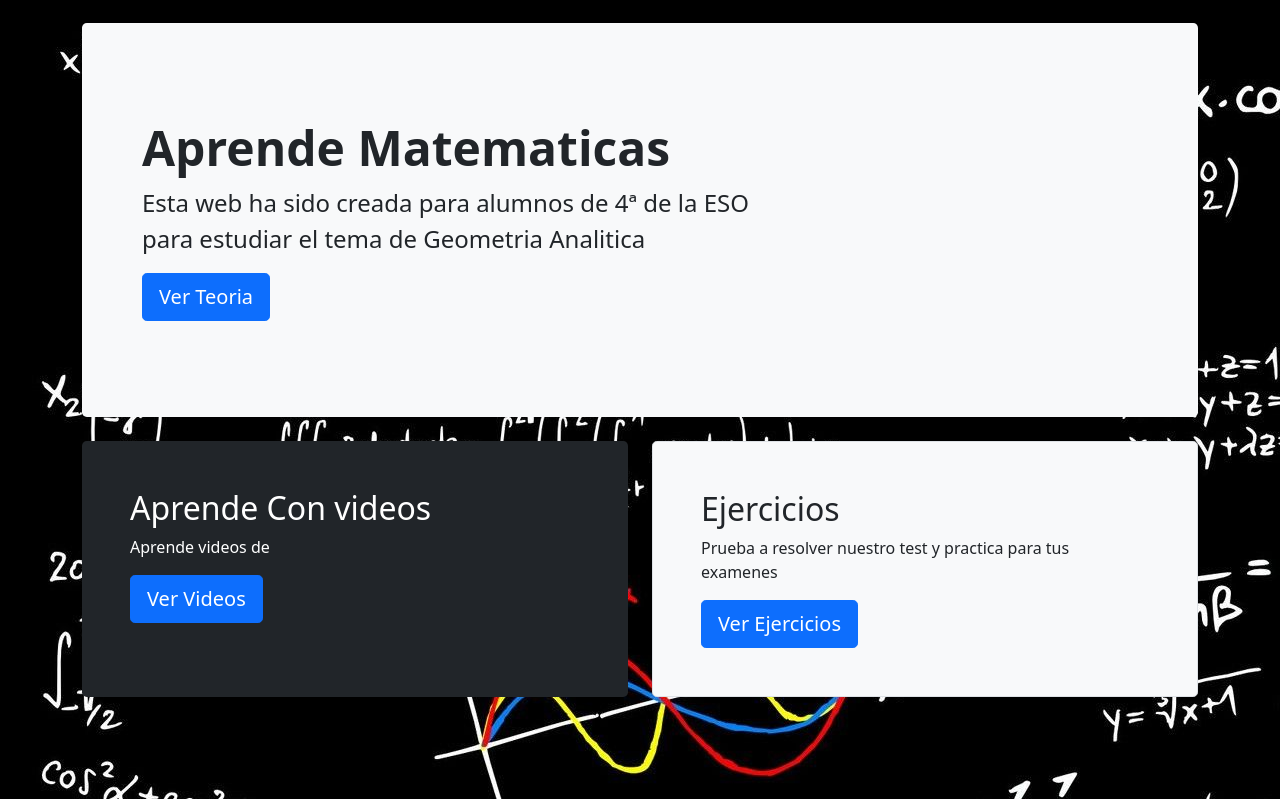
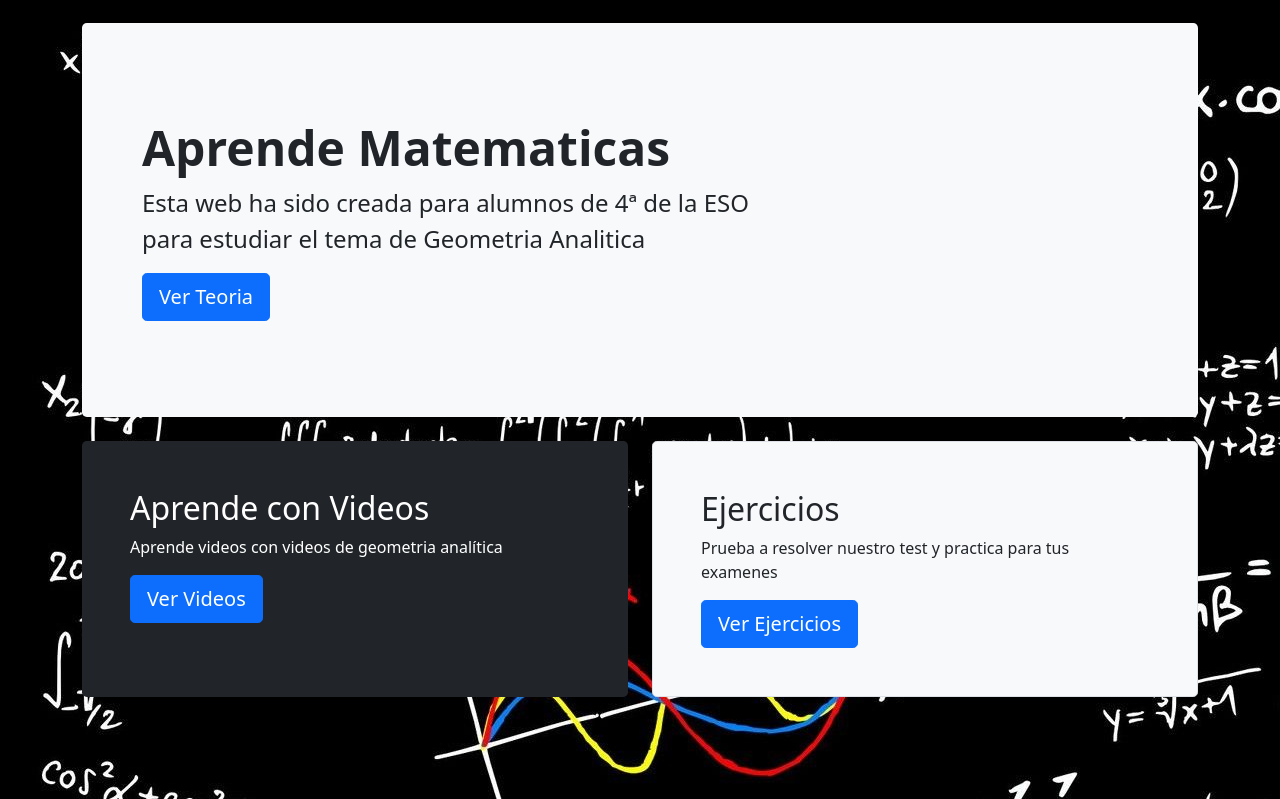
Before and after one commit to iozalla/Geometria-Analitica-Web, a Flask app: page /main/ in a window 1280 px wide. Shown: the part 41-840 px from the top of the page. Run offline with Flask 2, Linux system fonts and the light colour scheme.

Commit message:
Arreglado error ortografico

```diff
--- a/templates/index.html
+++ b/templates/index.html
@@ -36,8 +36,8 @@
       <div class="row align-items-md-stretch">
         <div class="col-md-6">
           <div class="h-100 p-5 text-white bg-dark rounded-3">
-            <h2>Aprende Con videos</h2>
-            <p>Aprende videos de </p>
+            <h2>Aprende con Videos</h2>
+            <p>Aprende videos con videos de geometria analítica</p>
             <a  href="{{ url_for('videos') }}"> <button class="btn btn-primary btn-lg" type="button">Ver Videos</button></a>
 
           </div>
```
